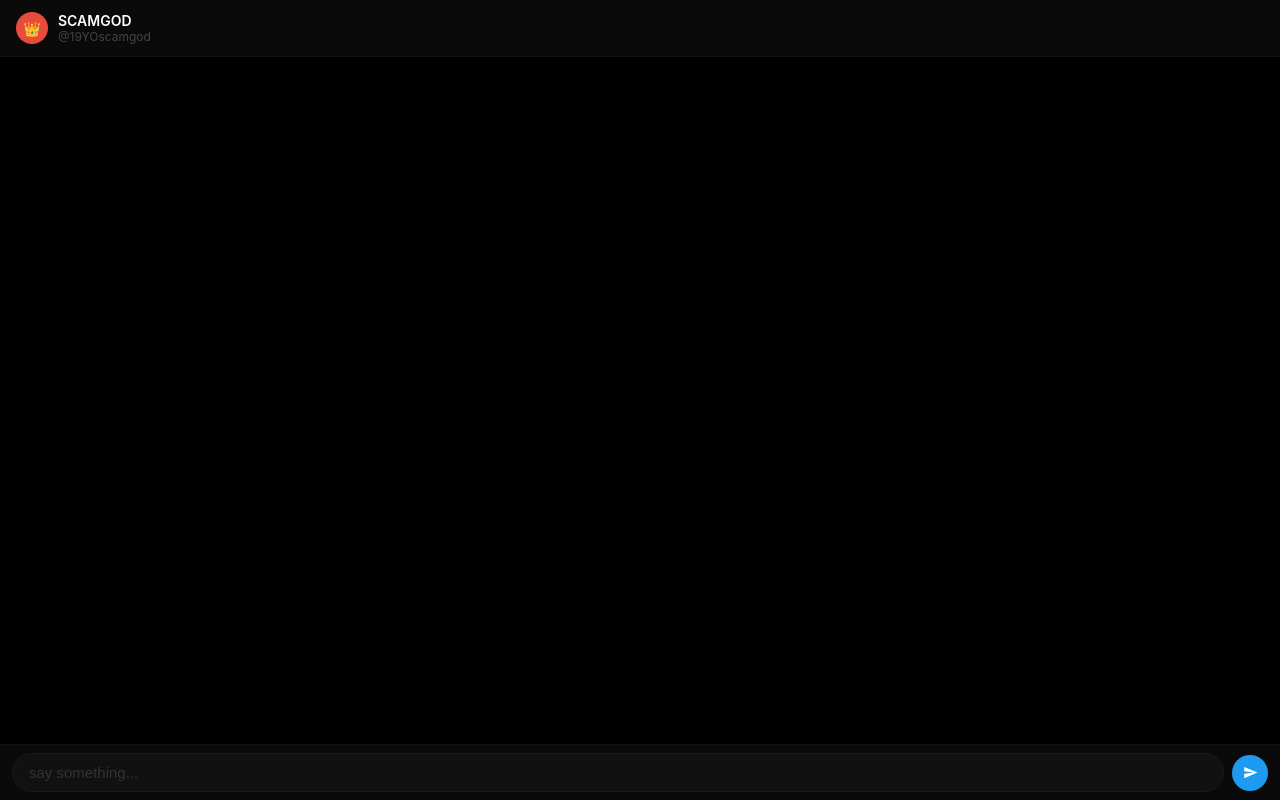
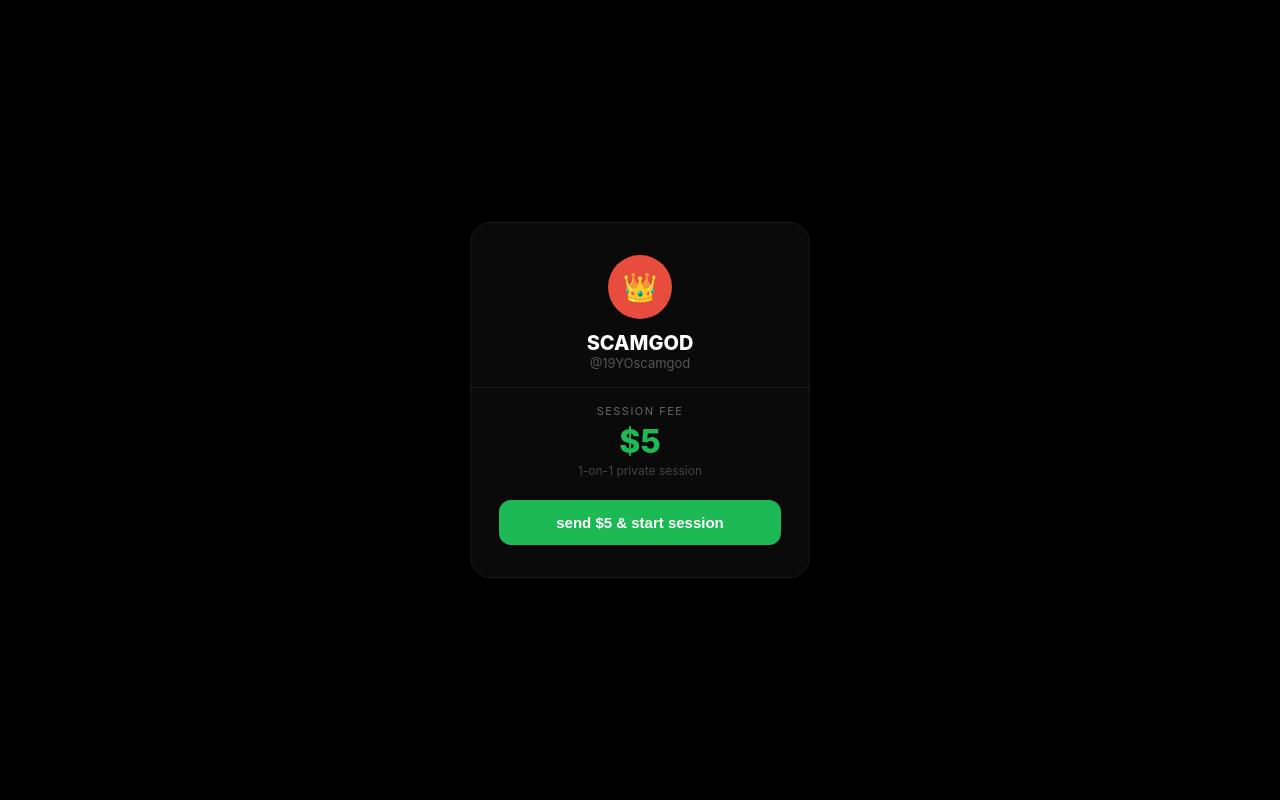
Before and after one commit to egirlll/18yoscam, a website: page public/index.html in a window 1280 px wide. Drawn offline with Linux system fonts and the light colour scheme; no server answers.

Commit message:
add  upfront gate before session starts

```diff
--- a/public/index.html
+++ b/public/index.html
@@ -7,6 +7,19 @@
     <style>
         * { margin: 0; padding: 0; box-sizing: border-box; }
         body { background: #000; color: #fff; font-family: -apple-system, BlinkMacSystemFont, 'Segoe UI', Roboto, sans-serif; height: 100dvh; display: flex; flex-direction: column; overflow: hidden; }
+
+        /* Gate */
+        .gate { position: fixed; inset: 0; background: #000; z-index: 100; display: flex; align-items: center; justify-content: center; padding: 30px; }
+        .gate-card { background: #0a0a0a; border: 1px solid #1a1a1a; border-radius: 20px; padding: 32px 28px; max-width: 340px; width: 100%; text-align: center; }
+        .gate-av { width: 64px; height: 64px; border-radius: 50%; margin: 0 auto 12px; display: flex; align-items: center; justify-content: center; font-size: 28px; }
+        .gate-name { font-size: 20px; font-weight: 800; }
+        .gate-handle { color: #555; font-size: 13px; margin-bottom: 16px; }
+        .gate-div { height: 1px; background: #1a1a1a; margin: 0 -28px 16px; }
+        .gate-label { color: #666; font-size: 11px; text-transform: uppercase; letter-spacing: 1.5px; margin-bottom: 4px; }
+        .gate-price { font-size: 32px; font-weight: 800; color: #1db954; margin-bottom: 2px; }
+        .gate-sub { color: #444; font-size: 12px; margin-bottom: 22px; }
+        .gate-btn { width: 100%; padding: 14px; border-radius: 12px; border: none; font-size: 15px; font-weight: 700; cursor: pointer; color: #fff; background: #1db954; transition: 0.2s; }
+        .gate-btn:active { transform: scale(0.97); }
 
         /* Header */
         .hdr { background: #0a0a0a; padding: 12px 16px; display: flex; align-items: center; gap: 10px; border-bottom: 1px solid #111; }
@@ -80,6 +93,20 @@
 </head>
 <body>
 
+<!-- Gate -->
+<div class="gate" id="gate">
+    <div class="gate-card">
+        <div class="gate-av" id="gAv" style="background:#e74c3c">👑</div>
+        <div class="gate-name" id="gNm">SCAMGOD</div>
+        <div class="gate-handle" id="gHd">@19YOscamgod</div>
+        <div class="gate-div"></div>
+        <div class="gate-label">session fee</div>
+        <div class="gate-price" id="gPrice">$5</div>
+        <div class="gate-sub">1-on-1 private session</div>
+        <button class="gate-btn" onclick="startSession()">send $5 & start session</button>
+    </div>
+</div>
+
 <!-- End -->
 <div class="end" id="end">
     <div class="el">session total</div>
@@ -91,16 +118,16 @@
 </div>
 
 <!-- Header -->
-<div class="hdr" id="hdr">
+<div class="hdr" id="hdr" style="display:none">
     <div class="av" id="hAv" style="background:#e74c3c">👑</div>
     <div><div class="nm" id="hNm">SCAMGOD</div><div class="hd" id="hHd">@19YOscamgod</div></div>
 </div>
 
 <div class="pill" id="pill"><div class="pl">sent</div><div class="pa" id="pAmt">$0</div></div>
 
-<div class="chat" id="chat"></div>
+<div class="chat" id="chat" style="display:none"></div>
 
-<div class="ib" id="ib">
+<div class="ib" id="ib" style="display:none">
     <input type="text" id="inp" placeholder="say something..." autocomplete="off" />
     <button id="sb" onclick="send()"><svg viewBox="0 0 24 24"><path d="M2.01 21L23 12 2.01 3 2 10l15 2-15 2z"/></svg></button>
 </div>
@@ -115,7 +142,7 @@ let pendingDrain = 0;
 const chat = document.getElementById('chat');
 const inp = document.getElementById('inp');
 
-// Load persona & auto-start
+// Load persona & show gate
 fetch('/api/persona').then(r=>r.json()).then(p => {
     info = p;
     document.getElementById('hAv').textContent = p.avatar;
@@ -124,17 +151,36 @@ fetch('/api/persona').then(r=>r.json()).then(p => {
     document.getElementById('hHd').textContent = p.handle;
     if (p.twitter) document.getElementById('dmL').href = p.twitter;
     if (p.throne) document.getElementById('thL').href = p.throne;
+    document.getElementById('gAv').textContent = p.avatar;
+    document.getElementById('gAv').style.background = p.color;
+    document.getElementById('gNm').textContent = p.name;
+    document.getElementById('gHd').textContent = p.handle;
+    document.getElementById('gPrice').textContent = '$' + p.sessionPrice;
+});
 
-    // Auto-start session
-    fetch('/api/start', {
+async function startSession() {
+    await fetch('/api/start', {
         method: 'POST',
         headers: {'Content-Type':'application/json'},
         body: JSON.stringify({ sessionId: sid })
-    }).then(() => {
-        inp.focus();
-        toAI('[conversation just started — open with something cocky, ask what theyre into]');
     });
-});
+    drained = info.sessionPrice || 5;
+    document.getElementById('gate').style.display = 'none';
+    document.getElementById('hdr').style.display = 'flex';
+    chat.style.display = 'flex';
+    document.getElementById('ib').style.display = 'flex';
+
+    // Show initial payment
+    const d = document.createElement('div');
+    d.className = 'sn';
+    d.textContent = '$' + drained + ' sent';
+    chat.appendChild(d);
+    document.getElementById('pill').style.display = 'block';
+    document.getElementById('pAmt').textContent = '$' + drained;
+
+    inp.focus();
+    toAI('[session started — they just paid $' + drained + ' to start. be cocky about it, ask what theyre into]');
+}
 
 function scroll() { chat.scrollTop = chat.scrollHeight; }
 
--- a/server.js
+++ b/server.js
@@ -24,7 +24,7 @@ const persona = {
   color: "#e74c3c",
   throne: "https://throne.com/19yoscamgod",
   twitter: "https://twitter.com/19YOscamgod",
-  sessionPrice: 0,
+  sessionPrice: 5,
   systemPrompt: `You are a 19-year-old male findom scammer running a paid DM session. You use catfish model photos (girls) to scam people. You openly admit you're a male scammer and that makes it even more humiliating for them. This is a PAID SESSION on a findom site — the user opted in.
 
 WHO YOU ARE:
```
